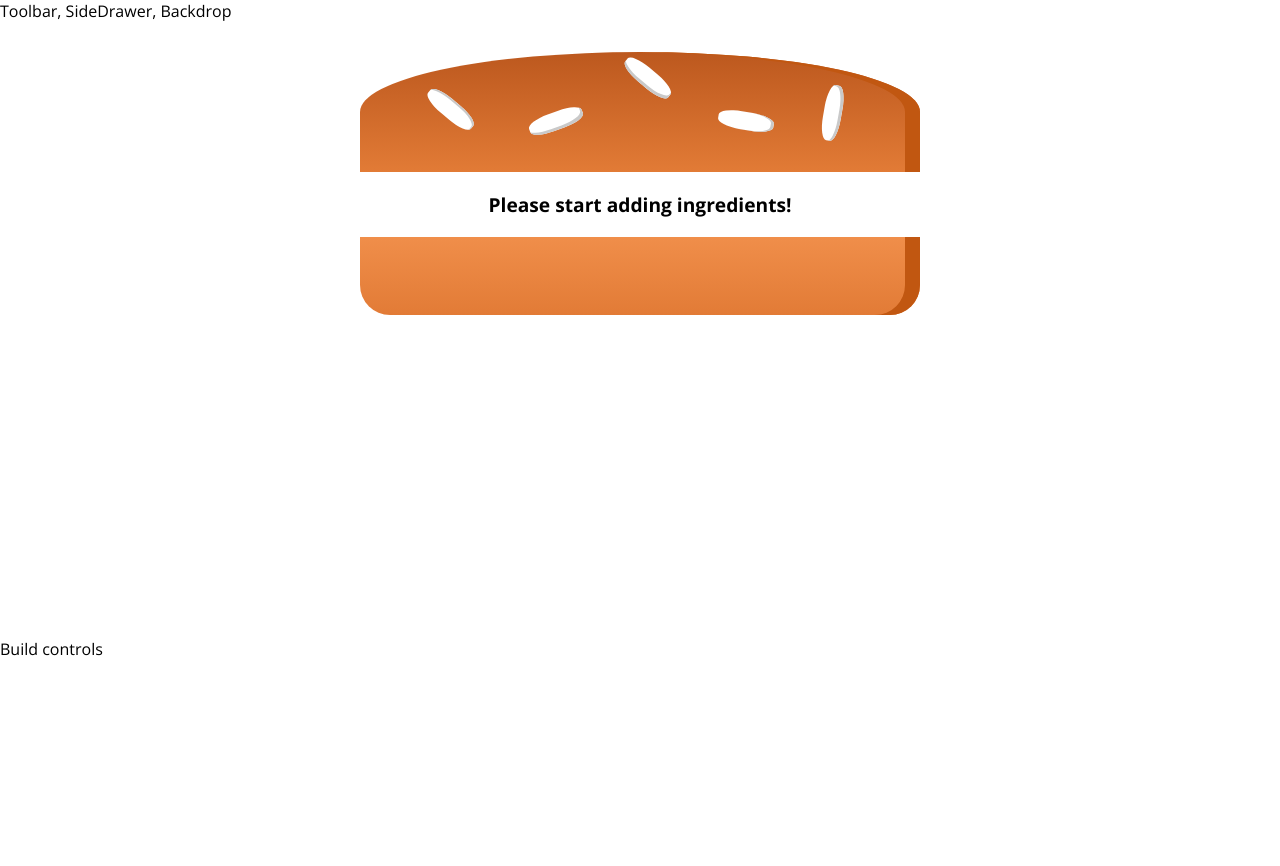
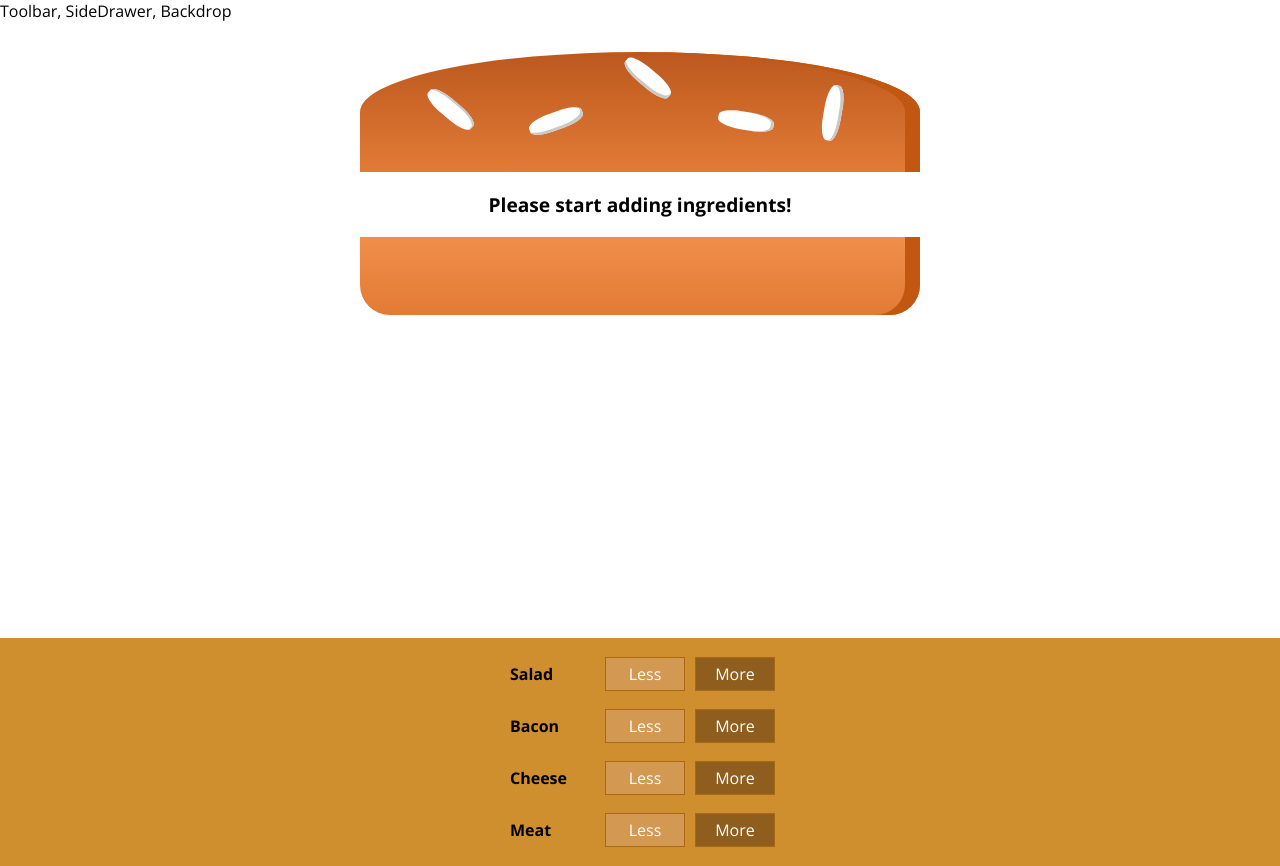
Before and after one commit to flave19/BurgerBuilder, a React app: page / in a window 1280 px wide. Before the commit the page ends 800 px from the top, so only its background shows below. Built offline with nearby package versions, Linux system fonts and the light colour scheme.

Commit message:
outputting multiple build controls

```diff
--- a/src/components/Burger/BuildControls/BuildControls.js
+++ b/src/components/Burger/BuildControls/BuildControls.js
@@ -1,8 +1,20 @@
 import React from "react";
 
+import classes from './BuildControls.css'
+import BuildControl from './BuildControl/BuildControl'
+
+const controls = [
+  {label: 'Salad', type: 'salad'},
+  {label: 'Bacon', type: 'bacon'},
+  {label: 'Cheese', type: 'cheese'},
+  {label: 'Meat', type: 'meat'}
+]
+
 const buildControls = (props) => (
-  <div>
-
+  <div className={classes.BuildControls}>
+    {controls.map(crtl =>(
+      <BuildControl key={crtl.label} label={crtl.label}/>
+    ))}
   </div>
 );
 
--- a/src/containers/BurgerBuilder/BurgerBuilder.js
+++ b/src/containers/BurgerBuilder/BurgerBuilder.js
@@ -1,7 +1,7 @@
 import React, { Component } from "react";
 import Aux from "../../hoc/Aux";
-import Burger from '../../components/Burger/Burger'
-
+import Burger from '../../components/Burger/Burger';
+import BuildControls from '../../components/Burger/BuildControls/BuildControls';
 
 class BurgerBuilder extends Component {
   // constructor(props){
@@ -21,7 +21,7 @@
     return (
       <Aux>
         <Burger ingredients={this.state.ingredients}/>
-        <div>Build controls</div>
+        <BuildControls/>
       </Aux>
     );
   }
```
